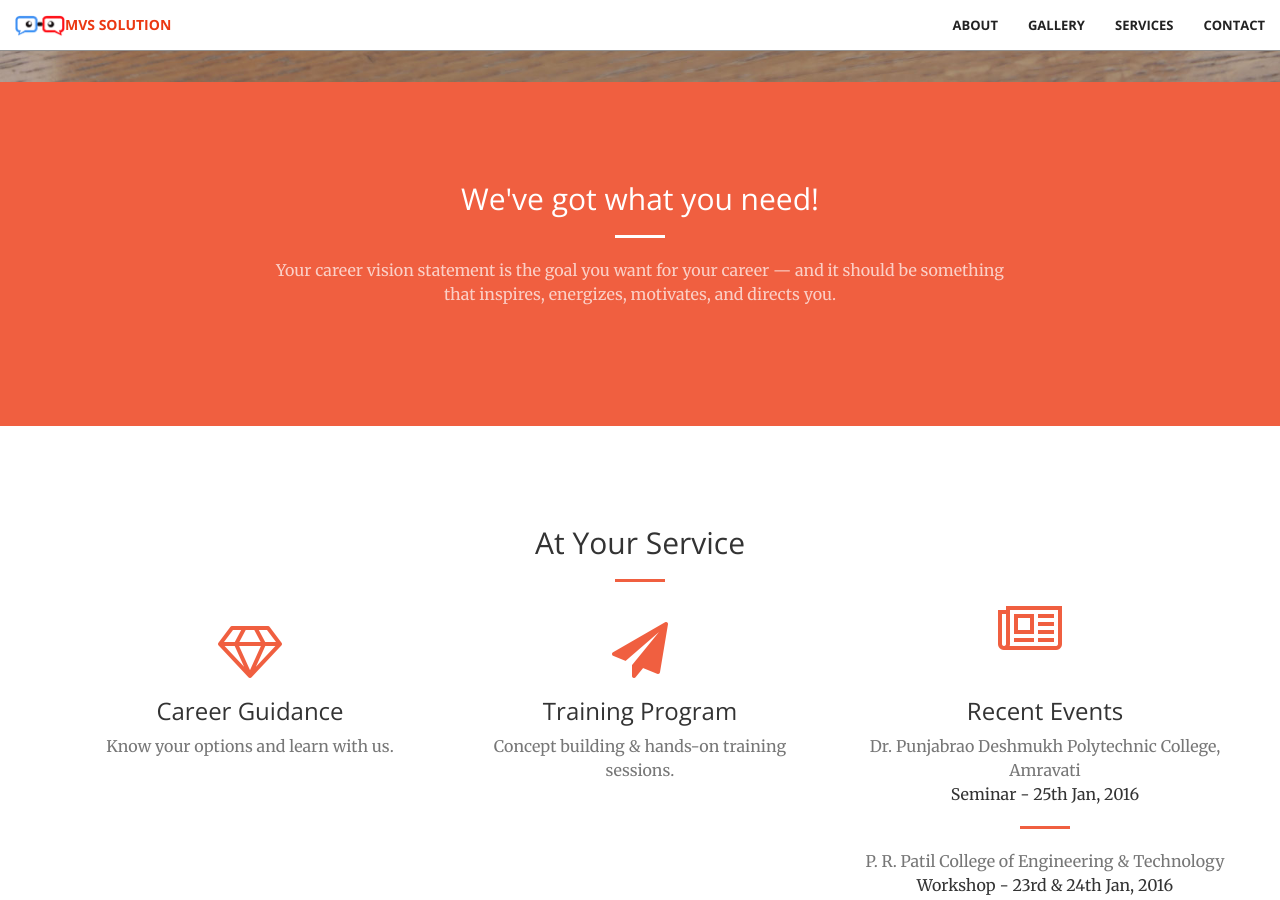
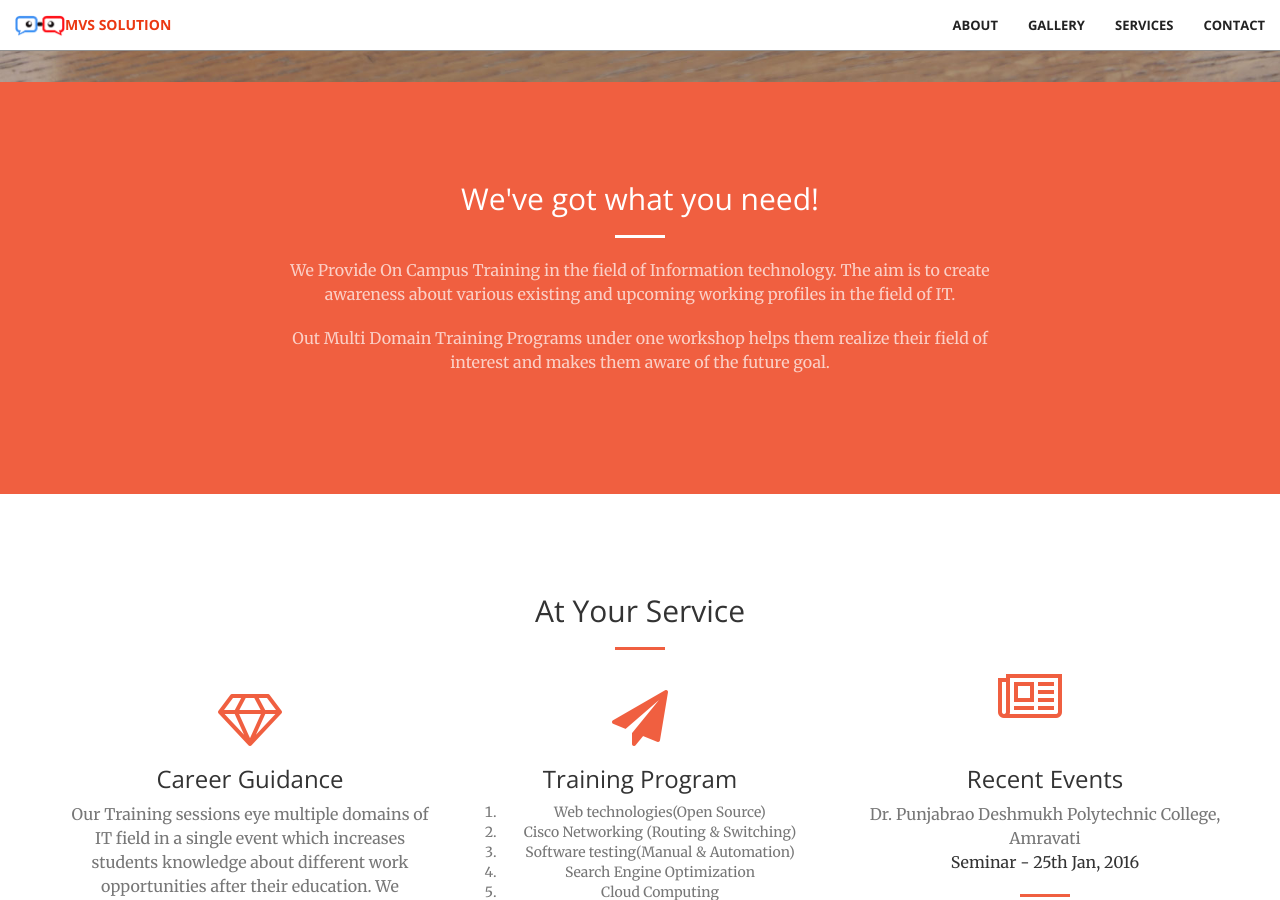
Before and after one commit to nirajftw/mvssolution-website, a Jekyll site: the page built from index.html, in a window 1280 px wide and 900 px high, scrolled down 818 px. Built offline with Jekyll 4.4.1, drawn with Linux system fonts in a browser that asks for light colours; some of the changed text lies outside the part shown.

Commit message:
Update written content

```diff
--- a/_includes/call-to-action.html
+++ b/_includes/call-to-action.html
@@ -4,7 +4,8 @@
             <div class="col-lg-8 col-lg-offset-2 text-center">
                 <h2 class="section-heading">We've got what you need!</h2>
                 <hr class="light">
-                <p class="text-faded">Your career vision statement is the goal you want for your career — and it should be something that inspires, energizes, motivates, and directs you.</p>
+                <p class="text-faded">We Provide On Campus Training in the field of Information technology. The aim is to create awareness about various existing and upcoming working profiles in the field of IT.</p>
+                <p class="text-faded">Out Multi Domain Training Programs under one workshop helps them realize their field of interest and makes them aware of the future goal.</p>
                 <!-- <a href="#" class="btn btn-default btn-xl">Get Started!</a> -->
             </div>
         </div>
--- a/_includes/header.html
+++ b/_includes/header.html
@@ -1,9 +1,10 @@
 <header>
     <div class="header-content">
         <div class="header-content-inner">
-            <h1>Your path to success.</h1>
+            <h1>Vision Connecting Mind & Skills</h1>
             <hr>
-            <p>A career vision statement is about crafting a mental image of the future you.</p>
+            <p>Enlightening the vision of students for their career choice in the vast field of Information Technology.
+Its important to know and learn the exciting opportunities that exists for a student before he walks out of college campus.</p>
             <a href="#about" class="btn btn-primary btn-xl page-scroll">Find Out More</a>
         </div>
     </div>
--- a/_includes/services.html
+++ b/_includes/services.html
@@ -13,14 +13,25 @@
                 <div class="service-box">
                     <i class="fa fa-4x fa-diamond wow bounceIn text-primary"></i>
                     <h3>Career Guidance</h3>
-                    <p class="text-muted">Know your options and learn with us.</p>
+                    <p class="text-muted">Our Training sessions eye multiple domains of IT field in a single event which increases students knowledge about different work opportunities after their education.
+We associate with colleges to provide students -Soft Skill Training & CRP Training.</p>
                 </div>
             </div>
             <div class="col-lg-4 col-md-6 text-center">
                 <div class="service-box">
                     <i class="fa fa-4x fa-paper-plane wow bounceIn text-primary" data-wow-delay=".1s"></i>
                     <h3>Training Program</h3>
-                    <p class="text-muted">Concept building & hands-on training sessions.</p>
+                    <p class="text-muted">
+                    <ol>
+                    <li class="text-muted">Web technologies(Open Source)</li>
+                    <li class="text-muted">Cisco Networking (Routing & Switching)</li>
+                    <li class="text-muted">Software testing(Manual & Automation)</li>
+                    <li class="text-muted">Search Engine Optimization</li>
+                    <li class="text-muted">Cloud Computing</li>
+                    <li class="text-muted">Business Analysis</li>
+                    <li class="text-muted">Campus Recruitment Program Training</li>
+                    </ol>
+                    </p>
                 </div>
             </div>
             <div class="col-lg-4 col-md-6 text-center">
```
